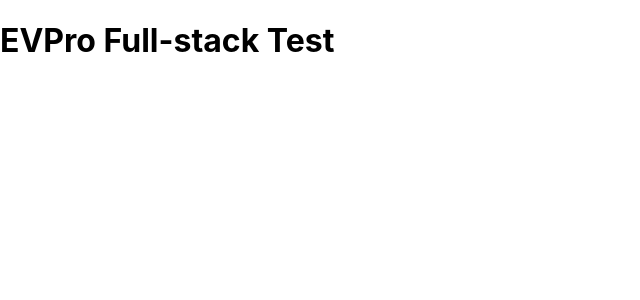
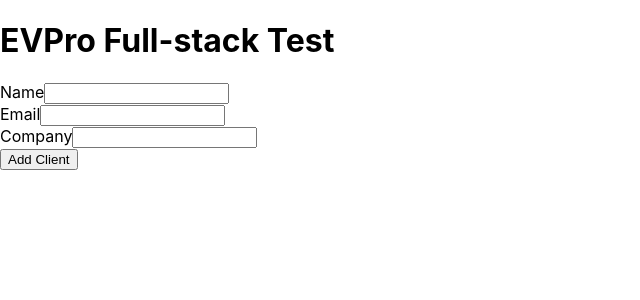
Before and after one commit to nicolas-thompson/clients, a React (Vite) app in the folder frontend/: page / in a window 1280 px wide. Shown: the top 300 px of the page, without its empty margins (0-640 px from the left). Built offline with nearby package versions, Linux system fonts and the light colour scheme; no server answers.

Commit message:
Adds NewClient & NewClientForm components

```diff
--- a/frontend/src/app.jsx
+++ b/frontend/src/app.jsx
@@ -1,5 +1,6 @@
 import React, { useEffect } from "react";
 import ClientList from "./pages/ClientList";
+import NewClient from "./components/NewClient";
 import { useState } from 'react';
 
 const App = () => {
@@ -24,6 +25,7 @@ const App = () => {
   return (
     <div>
       <h1>EVPro Full-stack Test</h1>
+      <NewClient />
       {clients && <ClientList clients={clients} />}
     </div>
   );
--- /dev/null
+++ b/frontend/src/components/NewClient.jsx
@@ -0,0 +1,11 @@
+import React from "react";
+
+import NewClientForm from "./NewClientForm";
+
+const NewClient = props => {
+  return <div>
+    <NewClientForm />
+  </div>
+};
+
+export default NewClient;
--- /dev/null
+++ b/frontend/src/components/NewClientForm.jsx
@@ -0,0 +1,26 @@
+import React from "react";
+
+const NewClientForm = props => {
+  return <form>
+    <div>
+      <div>
+        <label htmlFor="name">Name</label>
+        <input type="text" name="name" id="name" />
+      </div>
+      <div>
+        <label htmlFor="email">Email</label>
+        <input type="text" name="email" id="email" />
+      </div>
+      <div>
+        <label htmlFor="company">Company</label>
+        <input type="text" name="company" id="company" />
+      </div>
+    </div>
+    <div>
+      <button type="submit">Add Client</button>
+    </div>
+  </form>
+};
+
+
+export default NewClientForm;
```
